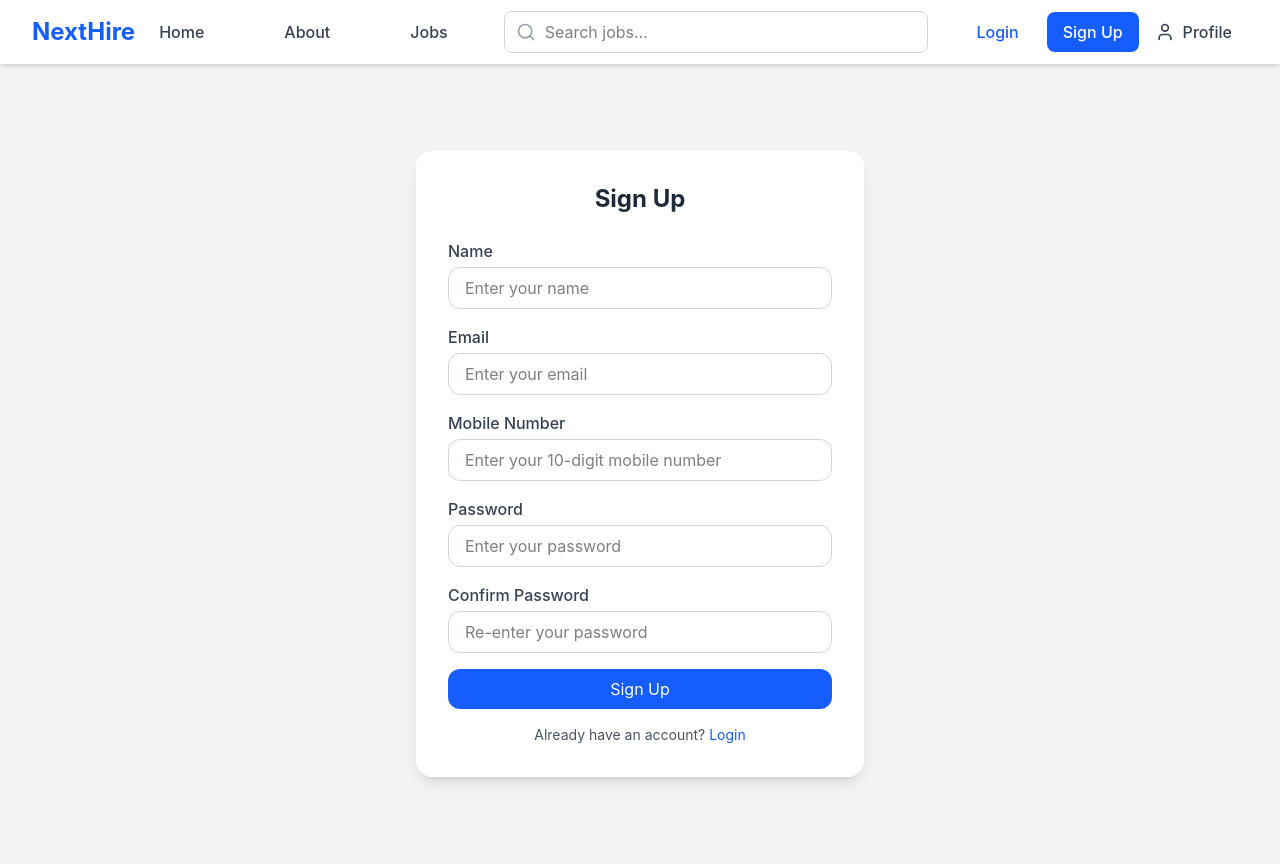
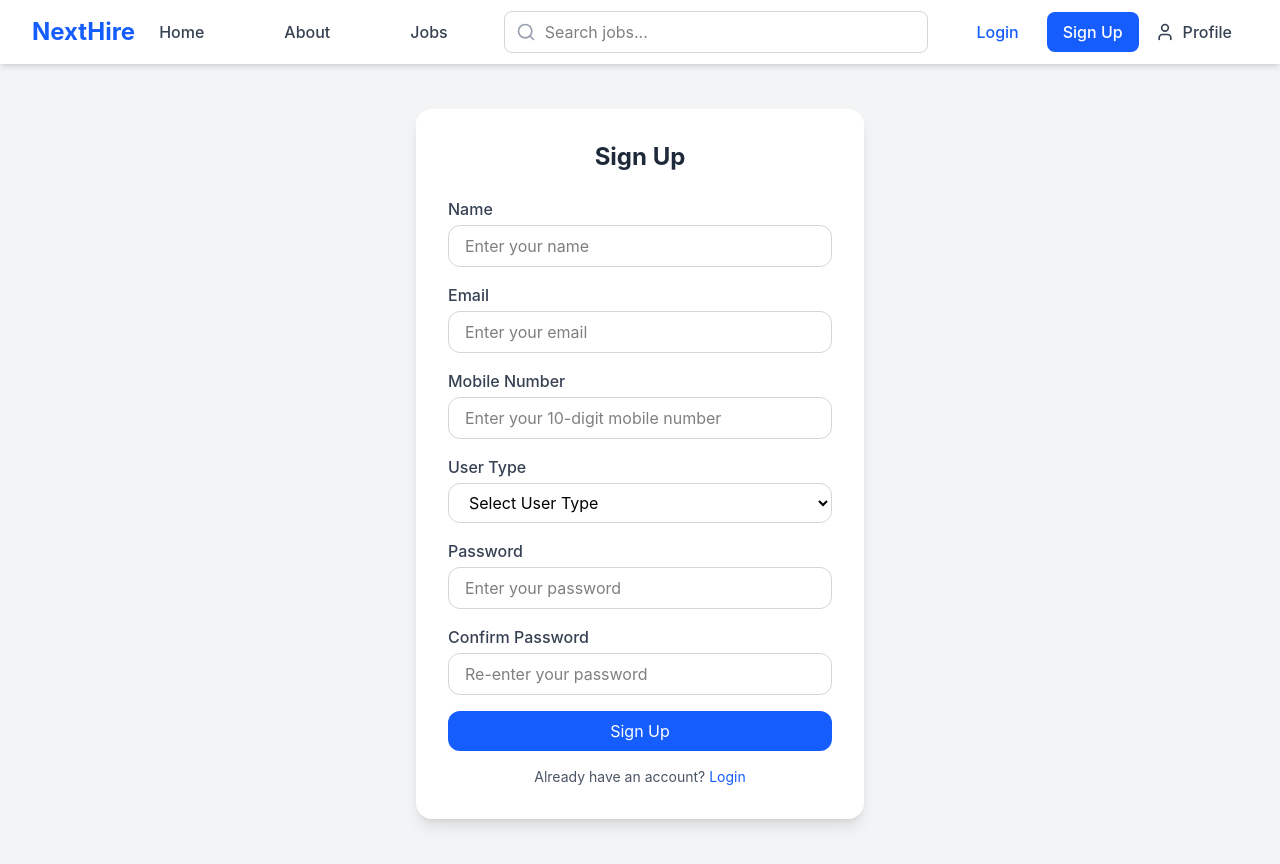
Before and after one commit to Kunjan555/NextHire, a React (Create React App) app: page /signup in a window 1280 px wide. Built offline with nearby package versions, Linux system fonts and the light colour scheme.

Commit message:
signup settings

```diff
--- a/firestore-import/import.js
+++ b/firestore-import/import.js
@@ -14,7 +14,8 @@ async function importData() {
   const collectionRef = db.collection('Jobs');
 
   data.forEach((item) => {
-    const docRef = collectionRef.doc(); // auto-generated ID
+    const customId = String(item.id);
+    const docRef = collectionRef.doc(customId); // auto-generated ID
     batch.set(docRef, item);
   });
 
--- a/package.json
+++ b/package.json
@@ -13,6 +13,7 @@
     "@testing-library/user-event": "^13.5.0",
     "firebase": "^12.3.0",
     "firebase-admin": "^13.5.0",
+    "js-cookie": "^3.0.5",
     "lucide-react": "^0.544.0",
     "react": "^19.1.1",
     "react-dom": "^19.1.1",
--- a/src/App.js
+++ b/src/App.js
@@ -1,14 +1,15 @@
 import './App.css';
 import Header from './components/Header';
 import { BrowserRouter } from "react-router-dom";
+import AccountProvider from './components/AccountProvider';
 
 function App() {
   return (
-  <>
+  <AccountProvider>
   <BrowserRouter>
     <Header/>
     </BrowserRouter>
-  </>
+  </AccountProvider>
   );
 }
 
--- /dev/null
+++ b/src/components/AccountProvider.jsx
@@ -0,0 +1,21 @@
+import React, { createContext, useState } from 'react'
+import Cookies from "js-cookie";
+
+export const  accountContext = createContext();
+
+export default function AccountProvider({children}) {
+  const checkLogin = Cookies.get("account");
+  let accountInfo = {};
+  if (checkLogin) {
+     accountInfo = JSON.parse(checkLogin);
+
+  }else{
+    accountInfo = {};
+  }
+  const [account, setAccount] = useState(accountInfo);
+  return (
+    <accountContext.Provider value={{account, setAccount}}>
+      {children}
+    </accountContext.Provider>
+  )
+}
--- a/src/components/Header.jsx
+++ b/src/components/Header.jsx
@@ -1,4 +1,4 @@
-import React, { useState } from 'react'
+import React, { useContext, useState } from 'react'
 import { Routes, Route, Link } from "react-router-dom";
 import Home from '../pages/Home';
 import About from '../pages/About';
@@ -12,6 +12,7 @@ import Login from "../pages/Login";
 import Signup from '../pages/Signup';
 import PostJob from "../pages/PostJob";
 import { Search, User, Menu, X} from 'lucide-react';
+import AccountProvider, { accountContext } from './AccountProvider';
 export default function Header() {
     const [isMenuOpen, setIsMenuOpen] = useState(false);
     const [open, setOpen] = useState(false);
@@ -20,6 +21,8 @@ export default function Header() {
         { id: 'about', label: 'About', path: '/about' },
         { id: 'jobs', label: 'Jobs', path: '/Jobs' }
     ];
+    const { account, setAccount } = useContext(accountContext);
+
     return (
         <>
             <header className="bg-white shadow-md sticky top-0 z-50">
@@ -160,7 +163,9 @@ export default function Header() {
                 </div>
             </header>
 
+        <AccountProvider>
             <Routes>
+                <Route path="/" element={<Home />} />
                 <Route path="/contact" element={<Contact />} />
                 <Route path="/dashboard-company" element={<DashboardCompany />} />
                 <Route path="/dashboard-user" element={<DashboardUser />} />
@@ -171,7 +176,7 @@ export default function Header() {
                 <Route path="/post-job" element={<PostJob />} />
                 <Route path="/Jobs" element={<Jobs />} />
             </Routes>
-
+</AccountProvider>
         </>
     )
 }
--- a/src/pages/Home.jsx
+++ b/src/pages/Home.jsx
@@ -1,7 +1,12 @@
-import React from 'react'
-
+import React, { useContext } from 'react'
+import { accountContext } from '../components/AccountProvider'
 export default function Home() {
+  const {account, setAccount} = useContext(accountContext);
+  console.log(account);
   return (
+    <>
     <div>Home</div>
+      <div>{account.name}</div>
+    </>
   )
 }
--- a/src/pages/Login.jsx
+++ b/src/pages/Login.jsx
@@ -1,13 +1,15 @@
-import React, { useState } from 'react';
+import React, { useContext, useState } from 'react';
+import Cookies from "js-cookie";
+
 import { getFirestore, collection, query, where, getDocs } from "firebase/firestore";
-
+import AccountProvider, { accountContext } from '../components/AccountProvider';
 const db = getFirestore();
 
 export default function Login() {
   const [email, setEmail] = useState("");
   const [password, setPassword] = useState("");
   const [error, setError] = useState({});
-
+const { account, setAccount } = useContext(accountContext);
   const validate = () => {
     let tempErrors = {};
     if (!email) {
@@ -61,7 +63,11 @@ export default function Login() {
       console.log("Email", email, "Password", password)
       if(exists.password === password){
         console.log("Login successful");
-        // Perform login logic here
+        alert("Login successful!");
+          const { password: _, ...accountInfo } = exists;
+        setAccount(accountInfo);
+          Cookies.set("account", JSON.stringify(accountInfo), { expires: 7 });
+
       }
       else{
         setError({ password: "Incorrect password" });
--- a/src/pages/Signup.jsx
+++ b/src/pages/Signup.jsx
@@ -1,5 +1,5 @@
 import { app } from "../firebase";
-import { addDoc, collection, getDocs, getFirestore, query, where } from "firebase/firestore";
+import { doc,setDoc,addDoc, collection, getDocs, getFirestore, query, where } from "firebase/firestore";
 import React, { useState } from "react";
 const db = getFirestore(app);
 function Signup() {
@@ -7,6 +7,7 @@ function Signup() {
     name: "",
     email: "",
     mobile: "",
+    userType: "",
     password: "",
     confirmPassword: "",
   });
@@ -31,6 +32,10 @@ function Signup() {
       tempErrors.mobile = "Mobile number is required";
     } else if (!/^[0-9]{10}$/.test(form.mobile)) {
       tempErrors.mobile = "Enter a valid 10-digit mobile number";
+    }
+
+    if (!form.userType) {
+      tempErrors.userType = "User type is required";
     }
 
     if (!form.password) {
@@ -59,19 +64,22 @@ function Signup() {
   const handleSubmit = async (e) => {
     e.preventDefault();
     if (validate()) {
-     const exists = await checkUsernameExists(form.email);
+      const exists = await checkUsernameExists(form.email);
       if (!exists) {
-       console.log("Email exists, you can proceed with sign-in");
+        alert("Email already exists. Please login or use a different email.");
         return;
       }
-      else{
-      const profileCollection = collection(db,"profiles");
-      const postProfile = addDoc(profileCollection,form);
-      console.log("Signup Data:", form);
-      }
 
+      const { confirmPassword, ...profileData } = form;
+ const userDocRef = doc(db, "profiles", profileData.name);
+
+// Save the document under profiles/{name}
+await setDoc(userDocRef, profileData);
+      console.log("Signup Data:", profileData);
+      alert("Signup successful!");
     }
   };
+
 
   return (
     <div className="flex items-center justify-center min-h-screen bg-gray-100">
@@ -124,6 +132,23 @@ function Signup() {
             {errors.mobile && <p className="text-red-500 text-sm mt-1">{errors.mobile}</p>}
           </div>
 
+          {/* User Type */}
+          <div>
+            <label className="block text-gray-700 font-medium mb-1">User Type</label>
+            <select
+              name="userType"
+              value={form.userType}
+              onChange={handleChange}
+              className={`w-full px-4 py-2 border rounded-xl focus:outline-none
+                ${errors.userType ? "border-red-500 focus:ring-2 focus:ring-red-400" : "border-gray-300 focus:ring-2 focus:ring-blue-500"}`}
+            >
+              <option value="">Select User Type</option>
+              <option value="jobseeker">Job Seeker</option>
+              <option value="recruiter">Recruiter</option>
+            </select>
+            {errors.userType && <p className="text-red-500 text-sm mt-1">{errors.userType}</p>}
+          </div>
+
           {/* Password */}
           <div>
             <label className="block text-gray-700 font-medium mb-1">Password</label>
```
Also changed, not shown: sign-up-logon-details.txt (added), 1 other file (tests, documents, lock files or other folders).
